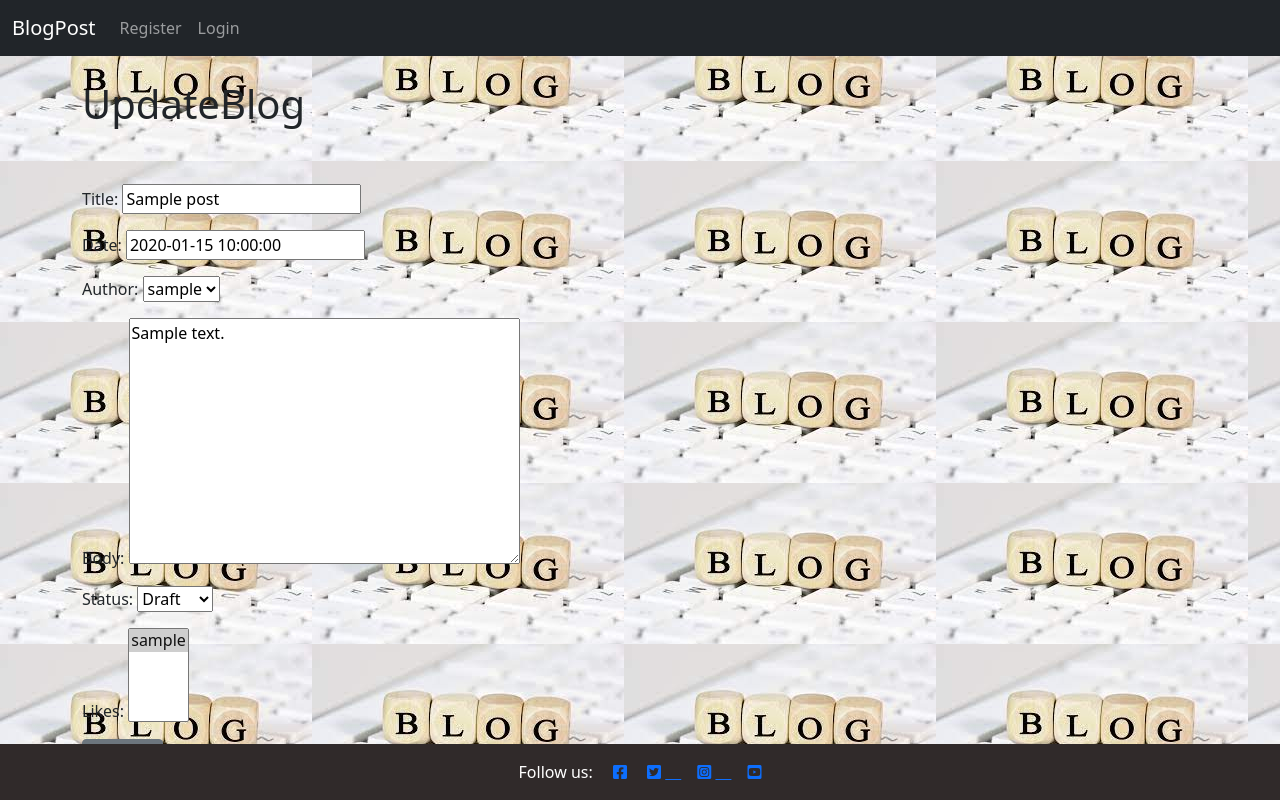
After one commit to PallaviGoel1/BlogProject4, a Django app: page /Blog/edit/1 in a window 1280 px wide. The commit adds this page. Run offline with Django 3.2, Linux system fonts and the light colour scheme; tables that the repository leaves empty hold one stand-in row (values such as "Sample post").

Commit message:
add like function

```diff
--- a/blogapp/admin.py
+++ b/blogapp/admin.py
@@ -1,5 +1,6 @@
 from django.contrib import admin
-from .models import Post
+from .models import Post, Comment
 
 # Register your models here.
 admin.site.register(Post)
+admin.site.register(Comment)
--- a/blogapp/forms.py
+++ b/blogapp/forms.py
@@ -4,4 +4,10 @@ from .models import Post
 class PostForm(forms.ModelForm):
     class Meta:
         model = Post
-        fields = ('title','date','author','body')
+        fields = ('title','slug','date','author','body','status','likes')
+
+
+class EditForm(forms.ModelForm):
+    class Meta:
+        model = Post
+        fields = ('title','date','author','body','status','likes')
--- a/blogapp/models.py
+++ b/blogapp/models.py
@@ -3,19 +3,35 @@ from django.contrib.auth.models import User
 from django.urls import reverse
 from datetime import datetime, date
 from django.utils import timezone
-#from cloudinary.models import CloudinaryField
+from cloudinary.models import CloudinaryField
 # Create your models here.
 
-#STATUS = ((0, "Draft"),(1, "Submit"))
+STATUS = ((0, "Draft"),(1, "Submit"))
 class Post(models.Model):
     title = models.CharField(max_length=255)
+    slug =models.SlugField(max_length=200)
     author = models.ForeignKey(User, on_delete=models.CASCADE)
     date = models.DateTimeField(default=timezone.now)
     body = models.TextField()
-
+    likes = models.ManyToManyField(User, related_name='blog_posts',blank=True)
+    status = models.IntegerField(choices=STATUS, default=True)
+    #featured_image = CloudinaryField('image', default='placeholder')
 
     def __str__(self):
         return self.title + '|' + str(self.author)
 
     def get_absolute_url(self):
         return reverse("home")
+
+    def total_likes(self):
+        return self.likes.count()
+
+class Comment(models.Model):
+    post = models.ForeignKey(Post, related_name="comments", on_delete=models.CASCADE)
+    name = models.CharField(max_length=255)
+    body = models.TextField()
+    date = models.DateTimeField(default=timezone.now)
+
+
+    def __str__(self):
+        return '%s - %s' % (self.post.title, self.name)
--- a/blogapp/urls.py
+++ b/blogapp/urls.py
@@ -1,9 +1,11 @@
 from django.urls import path
-from .views import HomeView, BlogDetailView, AddBlogView
+from .views import HomeView, BlogDetailView, AddBlogView, LikeView, UpdatePostView, DeletePostView
 
 urlpatterns = [
     path('',HomeView.as_view(), name ="home"),
     path('Blog/<int:pk>',BlogDetailView.as_view(), name = "post_detail"),
     path('add_post/',AddBlogView.as_view(), name = "add_post"),
-
+    path('Blog/edit/<int:pk>',UpdatePostView.as_view(), name="update_post"),
+    path('likes/<int:pk>', LikeView, name= 'like_post'),
+    path('Blog/edit/<int:pk>/delete',DeletePostView.as_view(), name= 'delete_post'),
 ]
--- a/blogapp/views.py
+++ b/blogapp/views.py
@@ -1,20 +1,45 @@
-from django.shortcuts import render
-from django.views.generic import ListView, DetailView, CreateView
+from django.shortcuts import render, get_object_or_404, reverse
+from django.views.generic import ListView, DetailView, CreateView, UpdateView, DeleteView
 from .models import Post
-from .forms import PostForm
+from .forms import PostForm , EditForm
+from django.http import HttpResponseRedirect
+from django.urls import reverse_lazy
 
 # Create your views here.
+
+def LikeView(request, pk):
+        post = get_object_or_404(Post,id=request.POST.get('post_id'))
+        if post.likes.filter(id=request.user.id).exists():
+            post.likes.remove(request.user)
+        else:
+            post.likes.add(request.user)
+
+        return HttpResponseRedirect(reverse('post_detail', args=[str(pk)]))
+
 class HomeView(ListView):
     model = Post
     template_name = 'homepage.html'
     ordering = ['-date']
+    paginate_by = 6
 
 class BlogDetailView(DetailView):
     model = Post
     template_name = 'post_detail.html'
+
 
 class AddBlogView(CreateView):
     model = Post
     form_class = PostForm
     template_name = 'add_post.html'
     #fields = ('title', 'body')
+
+class UpdatePostView(UpdateView):
+    model = Post
+    form_class = EditForm
+    template_name = 'update_post.html'
+    #fields = [ 'title', 'slug', 'body']
+
+class DeletePostView(DeleteView):
+    model = Post
+    template_name = 'delete_post.html'
+    success_url = reverse_lazy("home")
--- a/blogproject/settings.py
+++ b/blogproject/settings.py
@@ -32,8 +32,8 @@ SECRET_KEY = os.environ.get('SECRET_KEY')
 # SECURITY WARNING: don't run with debug turned on in production!
 DEBUG = True
 
-#ALLOWED_HOSTS = ['8000-pallavigoel-blogproject-krlwe8xjmmu.ws-eu107.gitpod.io']
-ALLOWED_HOSTS = ['miniblog23-f66148cb72c8.herokuapp.com']
+ALLOWED_HOSTS = ['8000-pallavigoel-blogproject-krlwe8xjmmu.ws-eu107.gitpod.io']
+#ALLOWED_HOSTS = ['miniblog23-f66148cb72c8.herokuapp.com']
 
 #login/logout url
 LOGIN_REDIRECT_URL = 'home'
--- a/static/css/style.css
+++ b/static/css/style.css
@@ -0,0 +1,14 @@
+body {
+    /*background-color : #e7e2e5;*/
+    background-image: url("/static/images/images.jpeg");
+}
+
+footer {
+    position: fixed;
+    left: 0;
+    bottom: 0;
+    width: 100%;
+    background-color: rgb(48, 42, 42);
+    color: rgb(192, 154, 154);
+    text-align: center;
+ }
--- a/templates/base.html
+++ b/templates/base.html
@@ -20,29 +20,37 @@
       <script src="https://cdn.jsdelivr.net/npm/bootstrap@5.0.1/dist/js/bootstrap.bundle.min.js"
         integrity="sha384-gtEjrD/SeCtmISkJkNUaaKMoLD0//ElJ19smozuHV6z3Iehds+3Ulb9Bn9Plx0x4" crossorigin="anonymous">
       </script>
-      <!--<link rel="stylesheet" href="{% static 'css/style.css' %}">
-      <link rel="icon" type="image/x-icon" href="{% static 'images/favicon.ico' %}"> -->
+      <link rel="stylesheet" href="{% static 'css/style.css' %}">
+      <link rel="icon" type="image/x-icon" href="{% static 'images/favicon.ico' %}">
 
 </head>
   <body>
     <nav class="navbar navbar-expand-lg navbar-dark bg-dark">
         <div class="container-fluid">
           <a class="navbar-brand" href="{% url 'home' %}">BlogPost</a>
-          <button class="navbar-toggler" type="button" data-bs-toggle="collapse" data-bs-target="#navbarSupportedContent" aria-controls="navbarSupportedContent" aria-expanded="false" aria-label="Toggle navigation">
+          <button class="navbar-toggler" type="button" data-bs-toggle="collapse" data-bs-target="#navbarSupportedContent"
+          aria-controls="navbarSupportedContent" aria-expanded="false" aria-label="Toggle navigation">
             <span class="navbar-toggler-icon"></span>
           </button>
           <div class="collapse navbar-collapse" id="navbarSupportedContent">
             <ul class="navbar-nav me-auto">
-
+                {% if user.is_authenticated %}
                   <li class="nav-item">
                     <a class="nav-link" href="{% url 'add_post' %}">Add Blog</a>
                   </li>
+                  <li class="nav-item">
+                    <a class="nav-link" href="{% url 'logout' %}">Logout</a>
+                  </li>
+
+                {% else %}
+
                   <li class="nav-item">
                     <a class="nav-link" href="{% url 'register' %}">Register</a>
                   </li>
                   <li class="nav-item">
                     <a class="nav-link" href="{% url 'login' %}">Login</a>
                   </li>
+                {% endif %}
             </ul>
         </div>
       </nav>
--- /dev/null
+++ b/templates/update_post.html
@@ -0,0 +1,18 @@
+{% extends 'base.html' %}
+{% block title %}EditBlog {% endblock %}
+{% block content %}
+
+
+
+<h1>UpdateBlog</h1>
+<br/>
+<br/>
+<div class="form-group">
+    <form method="POST">
+        {% csrf_token %}
+        {{ form.as_p }}
+        <button class="btn btn-secondary">Update</button>
+    </form>
+</div>
+
+{% endblock %}
```
Also changed, not shown: templates/delete_post.html (added, +20 -0 lines), templates/homepage.html (+6 -2 lines), templates/post_detail.html (+50 -3 lines), blogapp/migrations/0003_auto_20231219_2022.py (added), blogapp/migrations/0004_auto_20231219_2056.py (added), blogapp/migrations/0005_comment.py (added), blogapp/migrations/0006_comment_featured_image.py (added), static/images/images.jpeg (added). Lines whose indentation alone changed are shown as unchanged.
